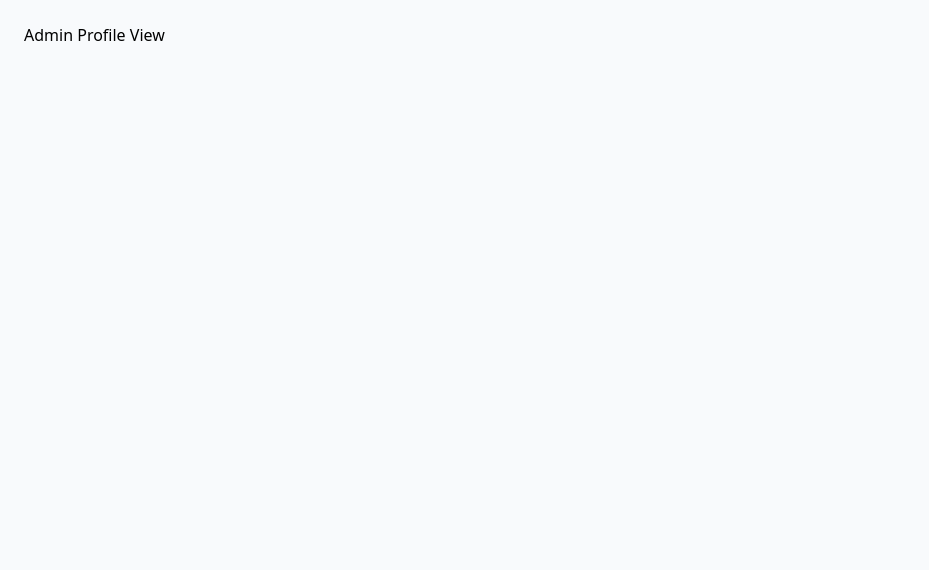
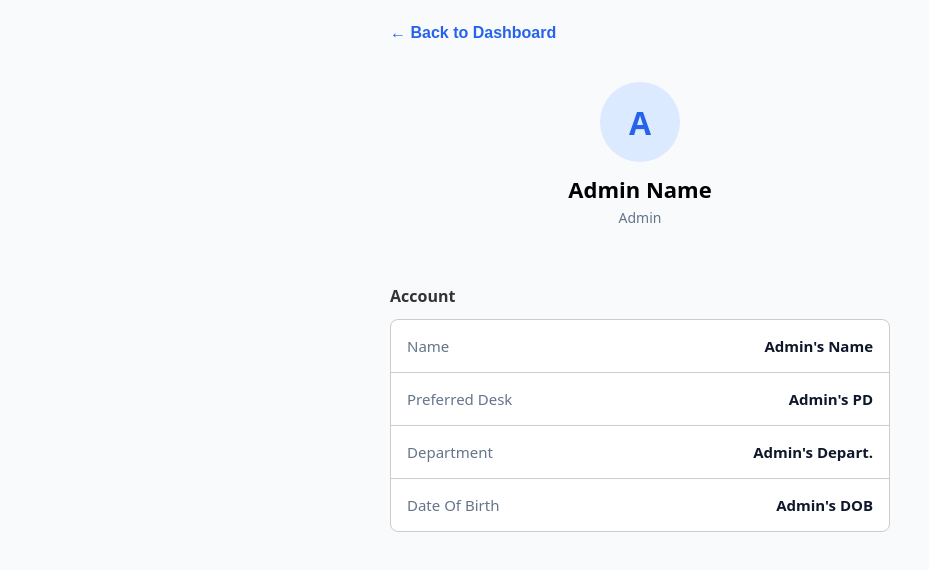
Before and after one commit to Semester-Project-Group-8/SmartRiseWeb, a React (Vite) app: page /profile in a window 1280 px wide. Shown: the top 570 px of the page, without its empty margins (0-929 px from the left). Built offline with nearby package versions, Linux system fonts and the light colour scheme.

Commit message:
adminProfile screen

```diff
--- /dev/null
+++ b/src/screens/AdminProfile.css
@@ -0,0 +1,68 @@
+.profile-header {
+    display: flex;
+    flex-direction: column;
+    align-items: center;
+    margin-bottom: 32px;
+    margin-top: 10px;
+}
+
+.profile-avatar-large {
+    width: 80px;
+    height: 80px;
+    border-radius: 40px;
+    background-color: var(--primary-blue-light);
+    color: var(--primary-blue);
+    font-size: 32px;
+    font-weight: bold;
+    display: flex;
+    justify-content: center;
+    align-items: center;
+    margin-bottom: 12px;
+}
+
+.profile-name {
+    margin: 0 0 4px 0;
+    font-size: 22px;
+    font-weight: bold;
+}
+
+.profile-role {
+    font-size: 14px;
+    color: #64748b;
+    font-weight: 500;
+}
+
+.section-title {
+    font-size: 16px;
+    color: #333;
+    margin-bottom: 12px;
+}
+
+.account-card {
+    border: 1px solid var(--border-gray);
+    border-radius: var(--border-radius-main);
+    background-color: #fff;
+    overflow: hidden; /* Keeps the bottom border radius clean */
+}
+
+.account-row {
+    display: flex;
+    justify-content: space-between;
+    padding: 16px;
+    border-bottom: 1px solid var(--border-gray);
+    font-size: 15px;
+}
+
+    .account-row.no-border {
+        border-bottom: none;
+    }
+
+.row-label {
+    color: #64748b;
+    font-weight: 500;
+}
+
+.row-value {
+    font-weight: 600;
+    color: #0f172a;
+}
--- a/src/screens/AdminProfile.jsx
+++ b/src/screens/AdminProfile.jsx
@@ -1,4 +1,47 @@
+import { useNavigate } from 'react-router-dom';
+import './AdminProfile.css';
+
 function AdminProfile() {
-    return <div>Admin Profile View</div>;
+    const navigate = useNavigate();
+
+    return (
+        <div className="admin-container">
+            {/* back navigation */}
+            <button className="back-button" onClick={() => navigate('/')}>
+                ← Back to Dashboard
+            </button>
+
+            {/* profile header */}
+            <div className="profile-header">
+                <div className="profile-avatar-large">A</div>
+                <h2 className="profile-name">Admin Name</h2>
+                <span className="profile-role">Admin</span>
+            </div>
+
+            {/* account details table */}
+            <div className="account-section">
+                <h3 className="section-title">Account</h3>
+                <div className="account-card">
+                    <div className="account-row">
+                        <span className="row-label">Name</span>
+                        <span className="row-value">Admin's Name</span>
+                    </div>
+                    <div className="account-row">
+                        <span className="row-label">Preferred Desk</span>
+                        <span className="row-value">Admin's PD</span>
+                    </div>
+                    <div className="account-row">
+                        <span className="row-label">Department</span>
+                        <span className="row-value">Admin's Depart.</span>
+                    </div>
+                    <div className="account-row no-border">
+                        <span className="row-label">Date Of Birth</span>
+                        <span className="row-value">Admin's DOB</span>
+                    </div>
+                </div>
+            </div>
+        </div>
+    );
 }
+
 export default AdminProfile;
--- a/src/screens/AdminScreen.jsx
+++ b/src/screens/AdminScreen.jsx
@@ -9,7 +9,7 @@ function AdminScreen() {
             {/* header area */}
             <header className="header">
                 <h1 className="welcome-text">Admin Dashboard</h1>
-                <button className="profile-button">
+                <button className="profile-button" onClick={() => navigate('/profile')}>
                     <span className="profile-letter">A</span>
                 </button>
             </header>
```
